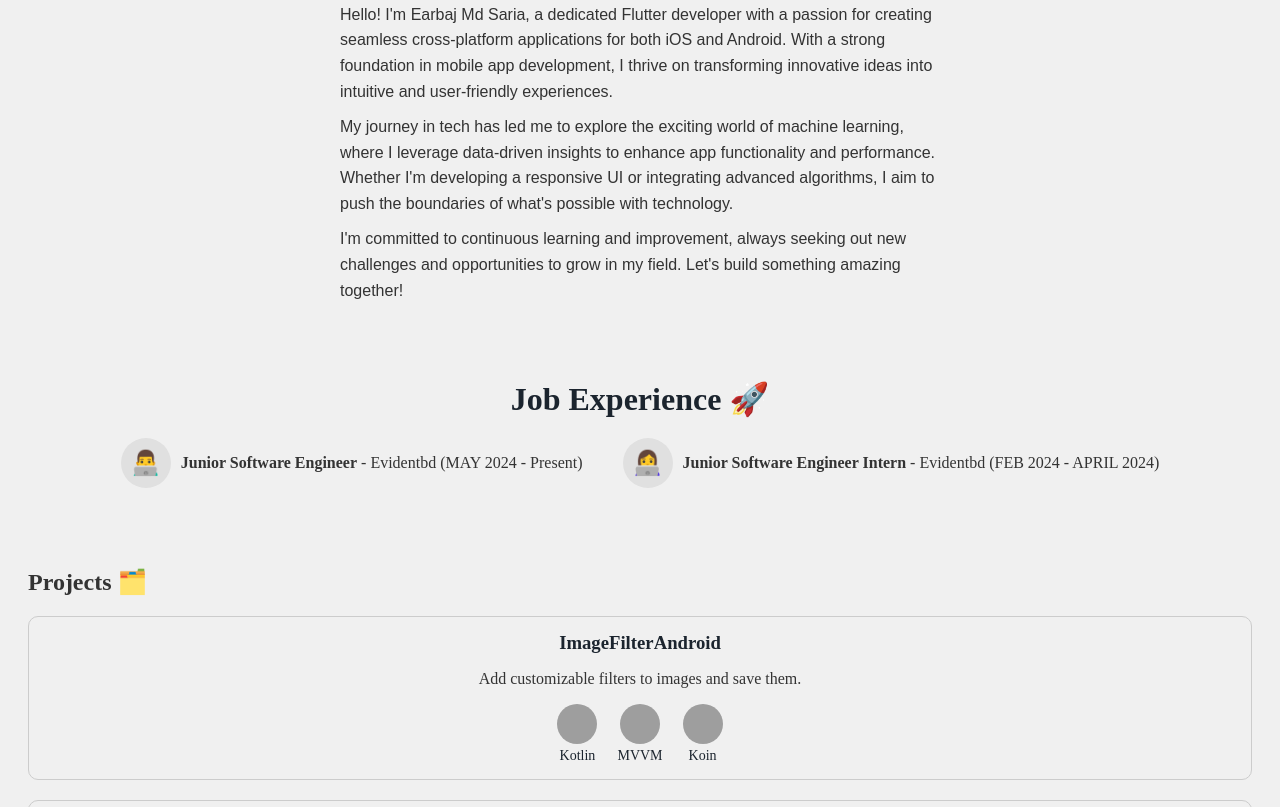
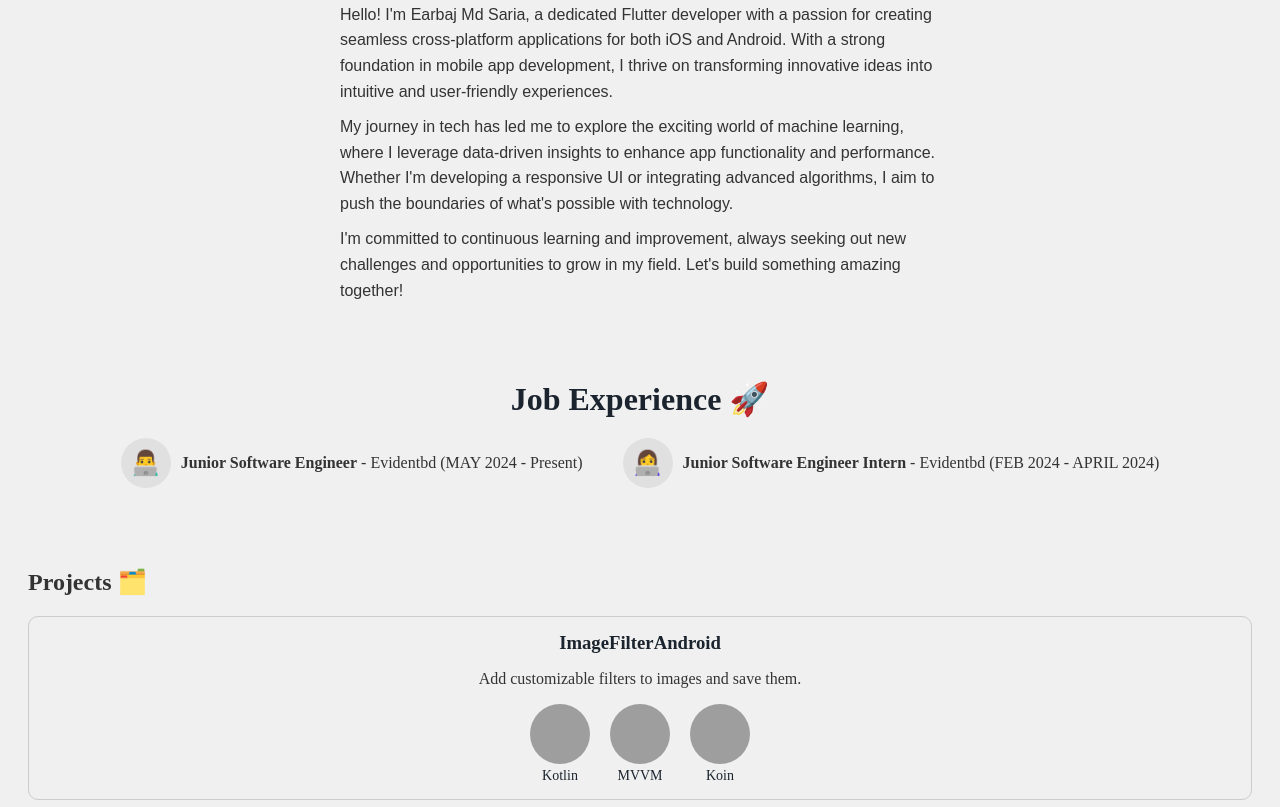
Before and after one commit to Earbaj/earbajsaria, a plain HTML site: page index.html in a window 1280 px wide. Shown: the part 341-1148 px from the top of the page. Drawn offline with Linux system fonts and the light colour scheme; grey boxes are pictures that could not be loaded.

Commit message:
change icon size

```diff
--- a/styles.css
+++ b/styles.css
@@ -154,8 +154,8 @@ body.dark-theme #experience h2 {
 }
 
 .tech-icon {
-    width: 40px; /* Icon size */
-    height: 40px; /* Icon size */
+    width: 60px; /* Icon size */
+    height: 60px; /* Icon size */
     border-radius: 50%; /* Circular icons */
 }
 
```
